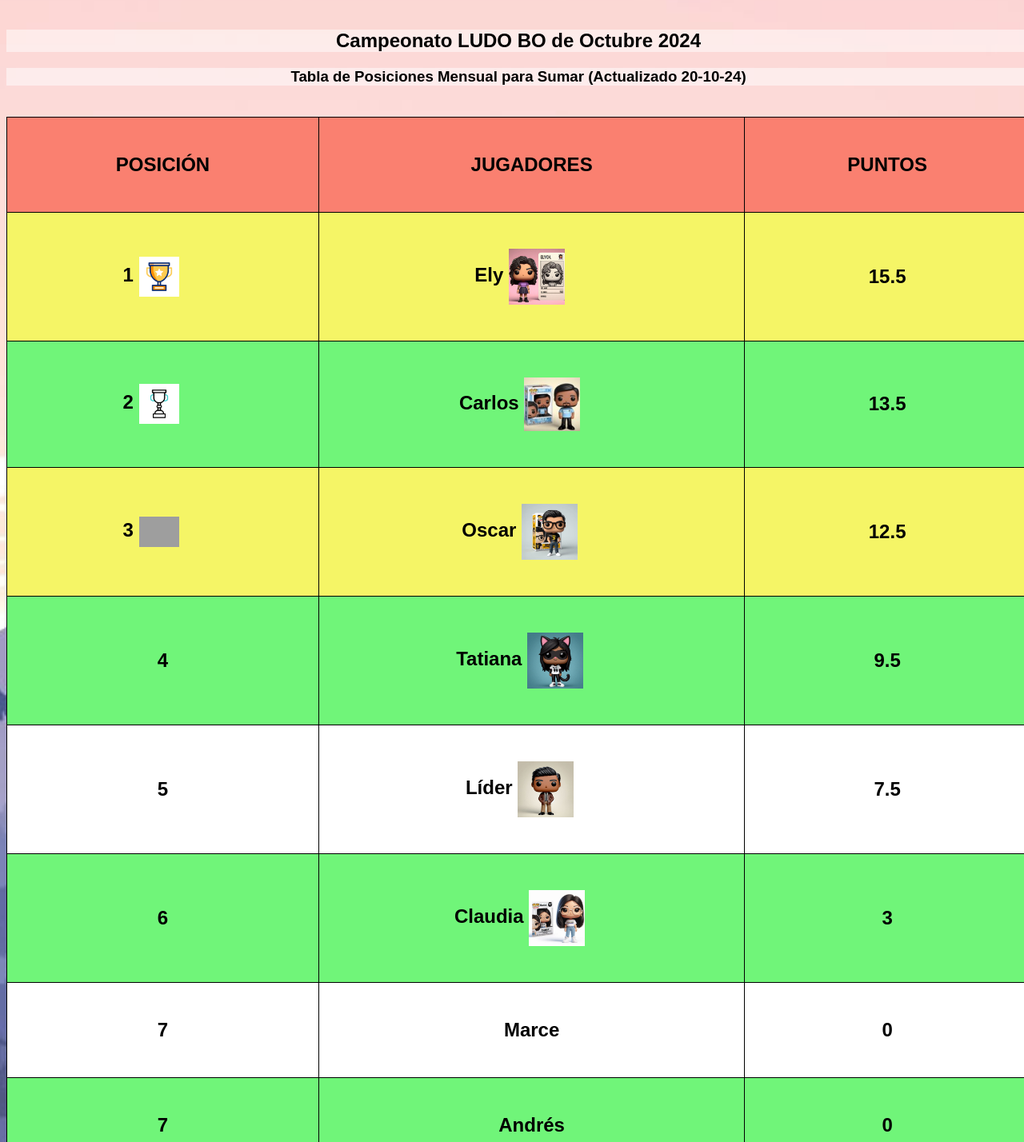
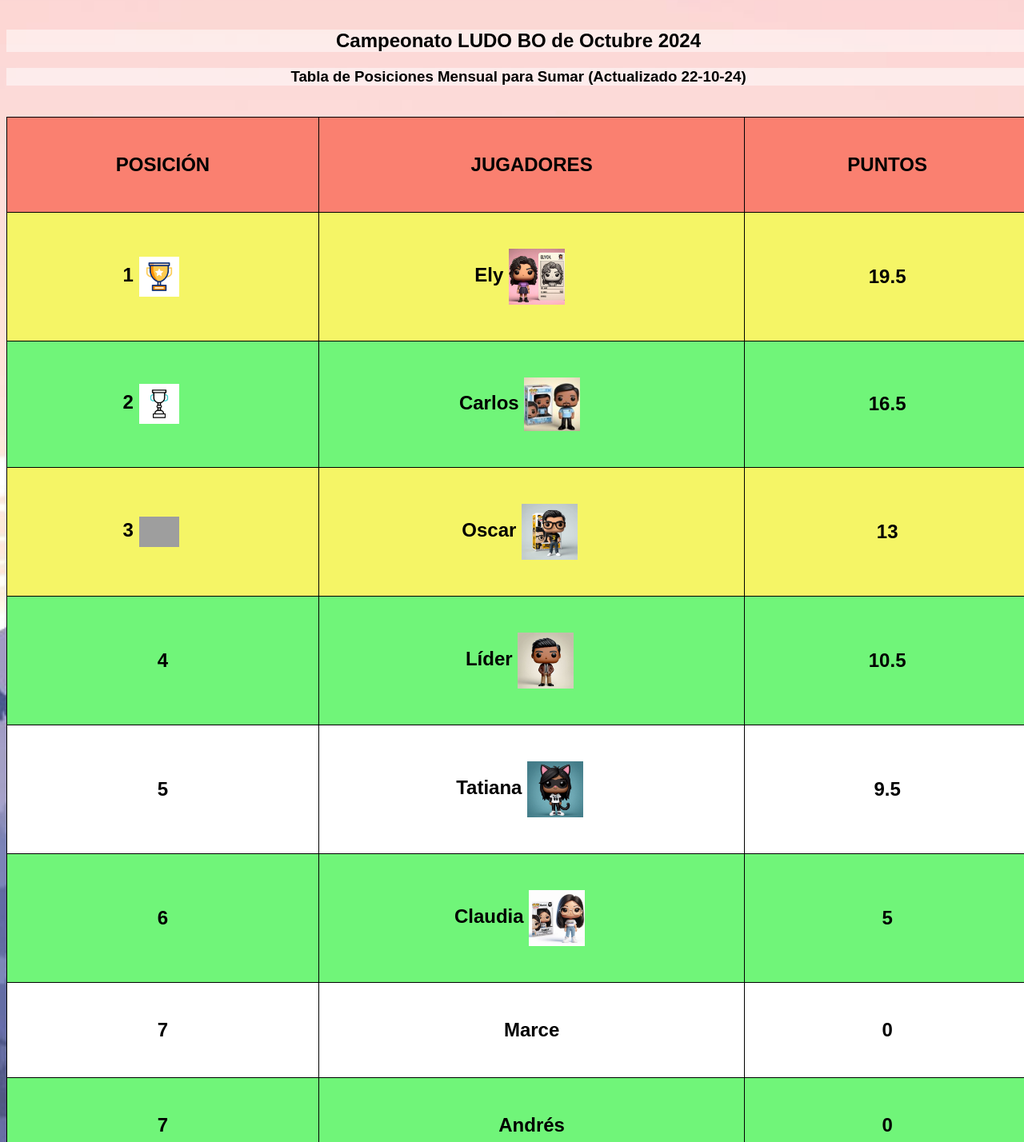
Before and after one commit to diacono81/WebLUdo, a plain HTML site: page index.html in a window 1280 px wide. Shown: the part 469-1897 px from the top of the page at 80% size. Drawn offline with Linux system fonts and the light colour scheme; grey boxes are pictures that could not be loaded.

Commit message:
Update 231024

```diff
--- a/index.html
+++ b/index.html
@@ -58,7 +58,7 @@
 
     </div>
     <h2>Campeonato LUDO BO de Octubre 2024</h2>
-        <h3>Tabla de Posiciones Mensual para Sumar (Actualizado 20-10-24)</h3>
+        <h3>Tabla de Posiciones Mensual para Sumar (Actualizado 22-10-24)</h3>
 
         <div class="contenedor">
         <table>
@@ -74,37 +74,37 @@
                 <tr>
                     <td>    1 <img src="imagen/primer lugar.gif" alt="PRIMER LUGAR" class="Primero">    </td>
                     <td>    Ely <img src="imagen/Ely.jpeg" alt="Fondo" class="FotoPerfil">              </td>
-                    <td>    15.5                                                                        </td>
+                    <td>    19.5                                                                        </td>
                     </tr>
 
                     <tr>
                     <td>    2 <img src="imagen/segundo lugar.gif" alt="SEGUNDO LUGAR" class="Primero">  </td>
                     <td>    Carlos <img src="imagen/Carlos.jpg" alt="Fondo" class="FotoPerfil">         </td>
-                    <td>    13.5                                                                        </td>
+                    <td>    16.5                                                                        </td>
                     </tr>
 
                     <tr>
                     <td>    3 <img src="imagen/tercer lugar.gif" alt="TERCER LUGAR" class="Primero">    </td>
                     <td>    Oscar <img src="imagen/Oscar.jpeg" alt="Fondo" class="FotoPerfil">          </td>
-                    <td>    12.5                                                                        </td>
+                    <td>    13                                                                          </td>
                     </tr>
 
                     <tr>
                     <td>    4                                                                           </td>
+                    <td>    Líder <img src="imagen/Líder.jpeg" alt="Fondo" class="FotoPerfil">          </td>
+                    <td>    10.5                                                                        </td>
+                    </tr>
+
+                    <tr>
+                    <td>    5                                                                           </td>
                     <td>    Tatiana <img src="imagen/Tati.jpeg" alt="Fondo" class="FotoPerfil">         </td>
                     <td>    9.5                                                                         </td>
                     </tr>
 
                     <tr>
-                    <td>    5                                                                           </td>
-                    <td>    Líder <img src="imagen/Líder.jpeg" alt="Fondo" class="FotoPerfil">          </td>
-                    <td>    7.5                                                                         </td>
-                    </tr>
-
-                    <tr>
                     <td>    6                                                                           </td>
                     <td>    Claudia <img src="imagen/Claudia2.jpeg" alt="Fondo" class="FotoPerfil">     </td>
-                    <td>    3                                                                           </td>
+                    <td>    5                                                                           </td>
                     </tr>
 
                     <tr>
```
Also changed, not shown: Seguimiento.html (+15 -2 lines), 1 other file.
